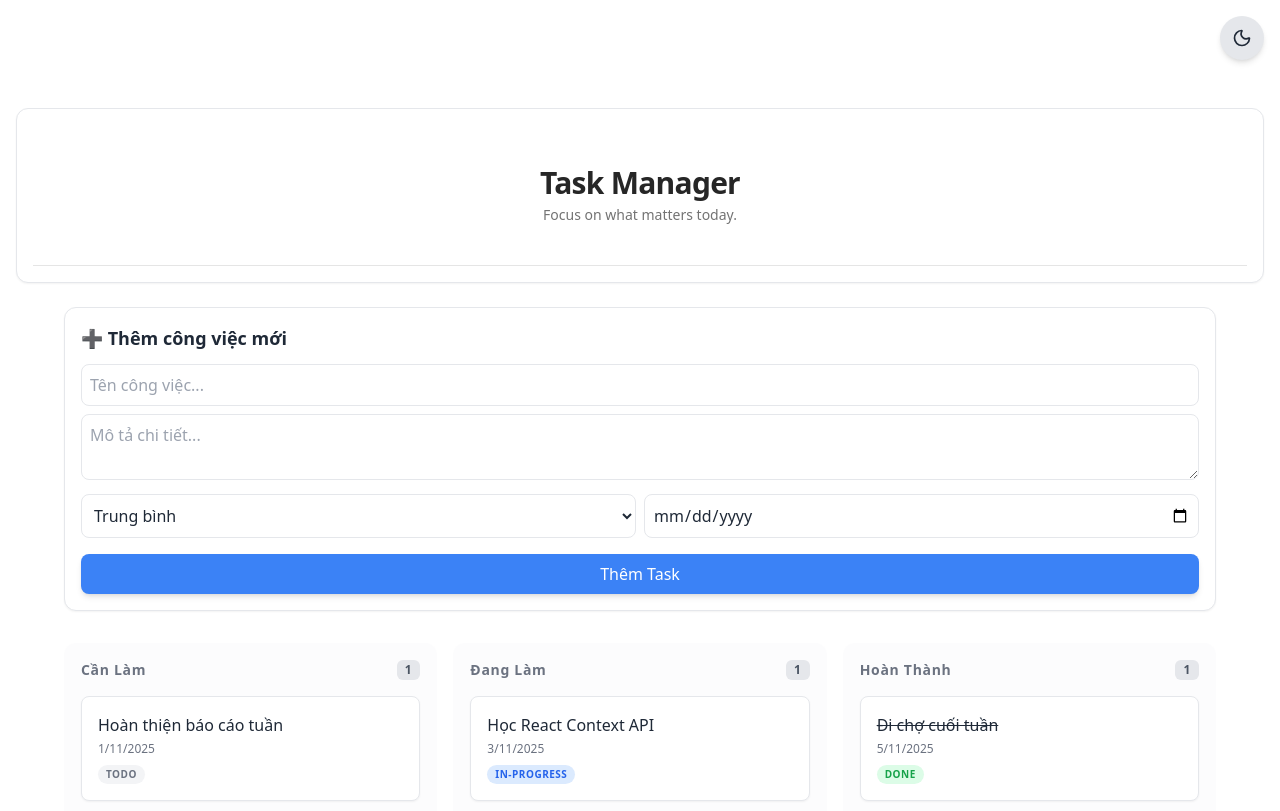
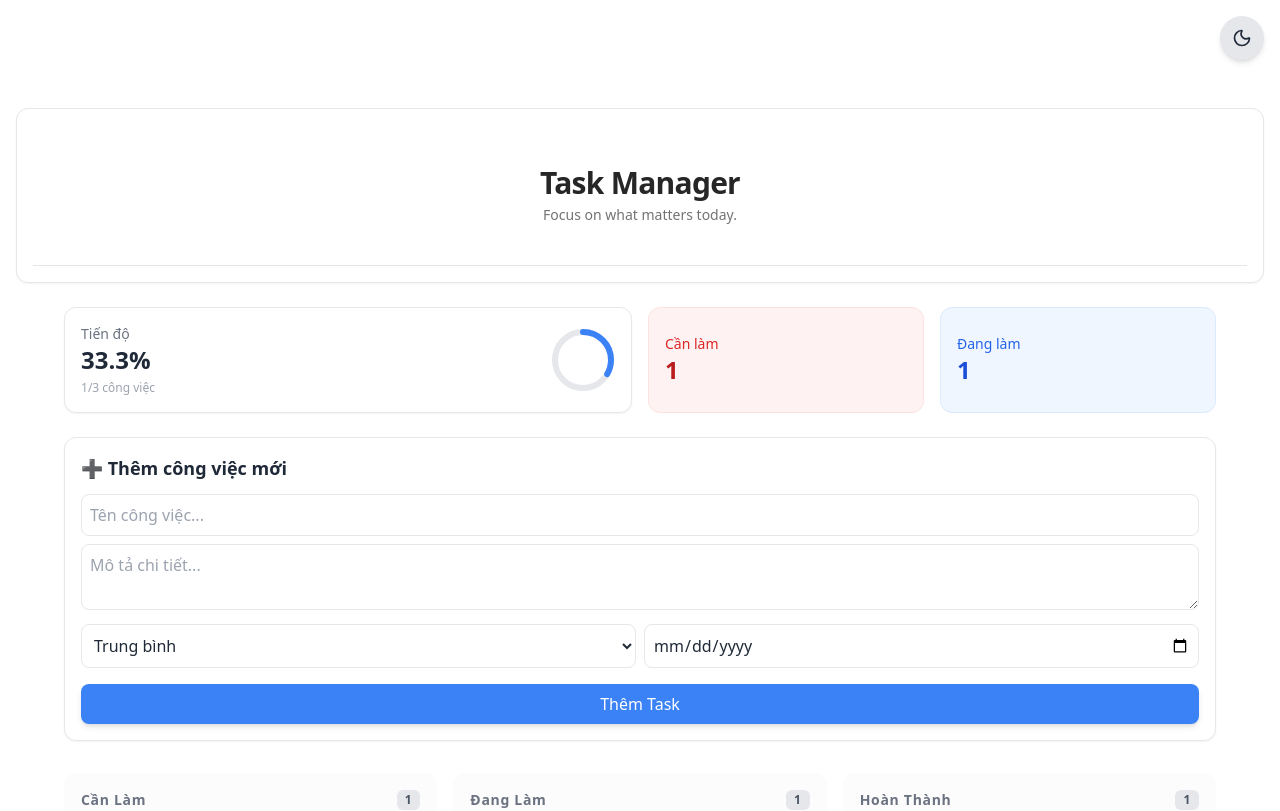
Before and after one commit to vietanh195/task-manager, a React (Create React App) app: page / in a window 1280 px wide. Shown: the top 811 px of the page. Built offline with nearby package versions, Linux system fonts and the light colour scheme.

Commit message:
Dashboard

```diff
--- /dev/null
+++ b/src/components/StatsDashboard.jsx
@@ -0,0 +1,77 @@
+import React from 'react';
+import { motion } from "framer-motion";
+import { delay } from 'framer-motion';
+
+export default function StatsDashboard({ tasks }) {
+    const totalTasks = tasks.length;
+    const completedTasks = tasks.filter(t => t.status === 'done').length;
+    const inProgressTasks = tasks.filter(t => t.status === 'in-progress').length;
+    const todoTasks = tasks.filter(t => t.status === 'todo').length;
+
+    // Fix chia cho 0
+    const progress = totalTasks === 0 ? 0 : (completedTasks / totalTasks) * 100;
+
+    //
+    const radius = 28; // Bán kính
+    const circumference = 2 * Math.PI * radius; // Chu vi
+    const strokeDashoffset = circumference - (progress / 100) * circumference; // Độ dài phần đã hoàn thành
+
+    const progressColor = progress === 100 ? "text-green-500" : "text-blue-500";
+
+    return (
+        <motion.div
+            initial={{ opacity: 0, y: 20}}
+            animate={{ opacity: 1, y: 0}}
+            transition={{ duration: 0.3, delay: 0.1 }}
+            className="grid grid-cols-2 md:grid-cols-4 gap-4 mb-6"
+        >
+            {/* Card 1: Tổng quan (Biểu đồ tròn) */}
+            <div className="col-span-2 bg-white dark:bg-gray-800 p-4 rounded-xl shadow-sm border border-gray-200 dark:border-gray-700 flex items-center justify-between">
+                <div>
+                    <p className="text-sm text-gray-500 dark:text-gray-400">Tiến độ</p>
+                    <h3 className="text-2xl font-bold text-gray-800 dark:text-gray-100">{progress.toFixed(1)}%</h3>
+                    <p className="text-xs text-gray-400 mt-1">
+                        {completedTasks}/{totalTasks} công việc
+                    </p>
+                </div>
+
+                {/* SVG Chart*/}
+                <div className="relative w-16 h-16 flex items-center justify-center">
+                    <svg className="transform -rotate-90 w-16 h-16">
+                        {/* Vòng tròn nền */}
+                        <circle
+                            cx="32" cy="32" r={radius}
+                            stroke="currentColor"
+                            strokeWidth="6"
+                            fill="transparent"
+                            className="text-gray-200 dark:text-gray-700"
+                        />
+                        {/* Vòng tròn tiến độ */}
+                        <circle
+                            cx="32" cy="32" r={radius}
+                            stroke="currentColor"
+                            strokeWidth="6"
+                            fill="transparent"
+                            strokeDasharray={circumference}
+                            strokeDashoffset={strokeDashoffset}
+                            strokeLinecap="round"
+                            className={`${progressColor} transition-all duration-1000 ease-out`}
+                        />
+                    </svg>
+                </div>
+            </div>
+
+            {/* Card 2: Cần làm */}
+            <div className="bg-red-50 dark:bg-red-900/20 p-4 rounded-xl border border-red-100 dark:border-red-900/30 flex flex-col justify-center">
+                <p className="text-sm text-red-600 dark:text-red-300 font-medium">Cần làm</p>
+                <h3 className="text-2xl font-bold text-red-700 dark:text-red-200">{todoTasks}</h3>
+            </div>
+
+            {/* Card 3: Đang làm */}
+            <div className="bg-blue-50 dark:bg-blue-900/20 p-4 rounded-xl border border-blue-100 dark:border-blue-900/30 flex flex-col justify-center">
+                <p className="text-sm text-blue-600 dark:text-blue-300 font-medium">Đang làm</p>
+                <h3 className="text-2xl font-bold text-blue-700 dark:text-blue-200">{inProgressTasks}</h3>
+            </div>
+        </motion.div>
+    )
+}
--- a/src/pages/Home.jsx
+++ b/src/pages/Home.jsx
@@ -4,6 +4,7 @@ import Header from "../components/Header";
 import Navbar from "../components/Navbar";
 import AddTaskForm from "../components/AddTaskForm";
 import Board from "../components/Board";
+import StatsDashboard from "../components/StatsDashboard";
 import FilterBar from "../components/FilterBar";
 import { useTasks } from "../hooks/useTasks";
 import { motion } from "framer-motion";
@@ -34,7 +35,8 @@ export default function Home() {
 
         <div className="max-w-6xl mx-auto mt-6">
 
-          {/* Component thêm Task */}
+          <StatsDashboard tasks={tasks} />
+
           <AddTaskForm onAddTask={addTask} />
 
           {/* Component Lọc và Tìm kiếm */}
```
